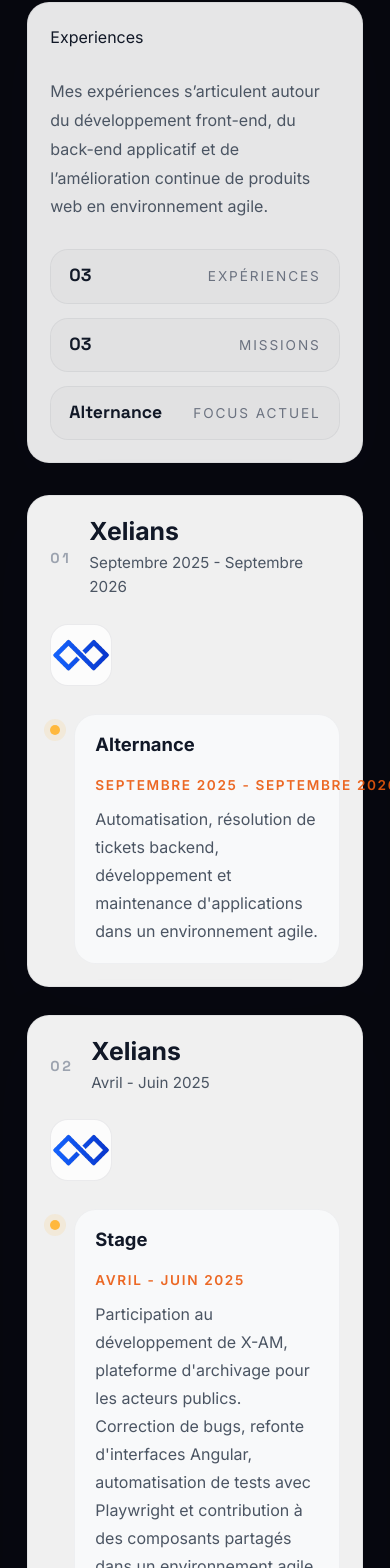
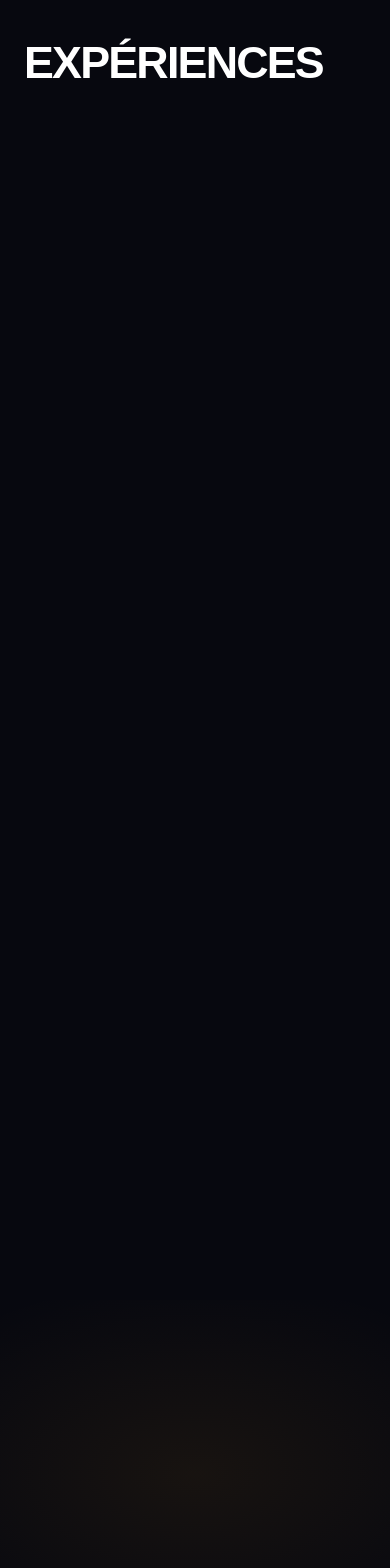
Before and after one commit to Athavv/aathavan-thevakumar, a React (Vite) app: page / in a window 390 px wide. Shown: the part 7199-8767 px from the top of the page. Built offline with nearby package versions, Linux system fonts and the light colour scheme.

Commit message:
feat: redesign Experience editorial cards and Contact with oversized title + magnetic email

```diff
--- a/src/components/sections/Contact.tsx
+++ b/src/components/sections/Contact.tsx
@@ -1,43 +1,99 @@
-import BlurIn from "../animations/BlurIn.tsx";
+import { useLayoutEffect, useRef } from "react";
+import { gsap } from "gsap";
+import { ScrollTrigger } from "gsap/ScrollTrigger";
 
 export default function Contact() {
+  const sectionRef = useRef<HTMLElement | null>(null);
+  const emailRef   = useRef<HTMLAnchorElement | null>(null);
+
+  useLayoutEffect(() => {
+    const ctx = gsap.context(() => {
+      const section = sectionRef.current;
+      const email   = emailRef.current;
+      if (!section) return;
+
+      gsap.fromTo(
+        section.querySelectorAll<HTMLElement>(".contact-title"),
+        { yPercent: 110 },
+        {
+          yPercent: 0, duration: 0.9, stagger: 0.1, ease: "expo.out",
+          scrollTrigger: { trigger: section, start: "top 80%", toggleActions: "play none none none" },
+        }
+      );
+
+      gsap.fromTo(
+        [section.querySelector(".contact-email-wrap"), section.querySelector(".contact-socials")],
+        { y: 30, opacity: 0 },
+        {
+          y: 0, opacity: 1, duration: 0.7, stagger: 0.12, ease: "power2.out",
+          scrollTrigger: { trigger: section, start: "top 70%", toggleActions: "play none none none" },
+        }
+      );
+
+      if (email) {
+        const handleMove = (e: MouseEvent) => {
+          const rect = email.getBoundingClientRect();
+          const dx = (e.clientX - (rect.left + rect.width / 2)) * 0.25;
+          const dy = (e.clientY - (rect.top + rect.height / 2)) * 0.25;
+          gsap.to(email, { x: dx, y: dy, duration: 0.3, ease: "power2.out" });
+        };
+        const handleLeave = () => {
+          gsap.to(email, { x: 0, y: 0, duration: 0.5, ease: "elastic.out(1,0.5)" });
+        };
+        email.addEventListener("mousemove", handleMove);
+        email.addEventListener("mouseleave", handleLeave);
+        return () => {
+          email.removeEventListener("mousemove", handleMove);
+          email.removeEventListener("mouseleave", handleLeave);
+        };
+      }
+    }, sectionRef);
+
+    return () => ctx.revert();
+  }, []);
+
   return (
-    <section id="contact" className="contact-section">
-      <div className="max-w-[1100px] mx-auto w-full contact-container">
-        <BlurIn delay={0.2}>
-          <h2 className="section-title">Contact me</h2>
-        </BlurIn>
+    <section ref={sectionRef} id="contact" className="contact-section">
+      <div className="contact-inner">
+        <div>
+          <div className="contact-title-wrap">
+            <span className="contact-title">Travaillons</span>
+          </div>
+          <div className="contact-title-wrap">
+            <span className="contact-title">Ensemble</span>
+          </div>
+        </div>
 
-        <BlurIn delay={0.4}>
-          <div className="infos-contact">
-            <a href="mailto:aathavanthevakumar@gmail.com" id="mail">
+        <div className="contact-email-wrap">
+          <a
+            ref={emailRef}
+            href="mailto:aathavanthevakumar@gmail.com"
+            className="contact-email"
+          >
             aathavanthevakumar@gmail.com
           </a>
+        </div>
 
-            <ul>
-              <li>
+        <div className="contact-socials">
           <a
             href="https://www.linkedin.com/in/aathavanthevakumar/"
             target="_blank"
             rel="noopener noreferrer"
-                  aria-label="LinkedIn"
+            className="contact-social-btn"
           >
-                  <img src="/logos/linkedin.svg" alt="LinkedIn" />
+            <img src="/logos/linkedin.svg" alt="" aria-hidden="true" />
+            LinkedIn
           </a>
-              </li>
-              <li>
           <a
             href="https://github.com/Athavv"
             target="_blank"
             rel="noopener noreferrer"
-                  aria-label="GitHub"
+            className="contact-social-btn"
           >
-                  <img src="/logos/github.svg" alt="GitHub" />
+            <img src="/logos/github.svg" alt="" aria-hidden="true" />
+            GitHub
           </a>
-              </li>
-            </ul>
         </div>
-        </BlurIn>
       </div>
     </section>
   );
--- a/src/components/sections/Experience.tsx
+++ b/src/components/sections/Experience.tsx
@@ -1,137 +1,79 @@
-import type { CSSProperties } from "react";
+import { useLayoutEffect, useRef } from "react";
+import { gsap } from "gsap";
+import { ScrollTrigger } from "gsap/ScrollTrigger";
 import experienceData from "../../data/experience.json";
-import BlurIn from "../animations/BlurIn.tsx";
 
-type ExperiencePosition = {
-  title: string;
-  period: string;
-  description: string;
-};
+type ExperiencePosition = { title: string; period: string; description: string };
+type ExperienceItem = { id: number; company: string; logo: string; positions: ExperiencePosition[] };
 
-type ExperienceItem = {
-  id: number;
-  company: string;
-  logo: string;
-  positions: ExperiencePosition[];
-  image?: string;
-  imageCaption?: string;
-};
-
-type ExperienceData = {
-  experiences: ExperienceItem[];
-};
+const experiences = (experienceData as { experiences: ExperienceItem[] }).experiences;
 
 export default function Experience() {
-  const typedData = experienceData as ExperienceData;
-  const experiences = typedData.experiences || [];
-  const totalRoles = experiences.reduce(
-    (count, experience) => count + experience.positions.length,
-    0,
-  );
-  const latestExperience = experiences[0];
+  const sectionRef = useRef<HTMLElement | null>(null);
+
+  useLayoutEffect(() => {
+    const ctx = gsap.context(() => {
+      const section = sectionRef.current;
+      if (!section) return;
+
+      gsap.fromTo(
+        section.querySelector(".experience-title"),
+        { y: 40, opacity: 0 },
+        {
+          y: 0, opacity: 1, duration: 0.8, ease: "power3.out",
+          scrollTrigger: { trigger: section, start: "top 82%", toggleActions: "play none none none" },
+        }
+      );
+
+      gsap.fromTo(
+        section.querySelectorAll(".experience-card"),
+        { y: 60, opacity: 0 },
+        {
+          y: 0, opacity: 1, duration: 0.75, stagger: 0.18, ease: "power2.out",
+          scrollTrigger: { trigger: section.querySelector(".experience-stack"), start: "top 85%", toggleActions: "play none none none" },
+        }
+      );
+    }, sectionRef);
+
+    return () => ctx.revert();
+  }, []);
 
   return (
-    <section id="experience" className="experience-section">
-      <div className="experience-shell">
-        <div className="experience-overview">
-          <BlurIn delay={0.2}>
-            <h2 className="section-title">Experiences</h2>
-          </BlurIn>
-
-          <p className="experience-intro">
-            Mes expériences s’articulent autour du développement front-end, du
-            back-end applicatif et de l’amélioration continue de produits web en
-            environnement agile.
-          </p>
-
-          <div className="experience-metrics">
-            <div className="experience-metric">
-              <span className="experience-metric-value">
-                {String(experiences.length).padStart(2, "0")}
-              </span>
-              <span className="experience-metric-label">expériences</span>
-            </div>
-            <div className="experience-metric">
-              <span className="experience-metric-value">
-                {String(totalRoles).padStart(2, "0")}
-              </span>
-              <span className="experience-metric-label">missions</span>
-            </div>
-            <div className="experience-metric">
-              <span className="experience-metric-value">
-                {latestExperience?.positions[0]?.title ?? "—"}
-              </span>
-              <span className="experience-metric-label">focus actuel</span>
-            </div>
-          </div>
-        </div>
+    <section ref={sectionRef} id="experience" className="experience-section">
+      <div className="experience-inner">
+        <h2 className="experience-title">Expériences</h2>
 
         <div className="experience-stack">
-          {experiences.map((experience, index) => (
-            <article
-              key={experience.id}
-              className="experience-card"
-              style={{ "--experience-index": index } as CSSProperties}
-            >
-              <div className="experience-card-top">
-                <div className="experience-card-heading">
-                  <span className="experience-card-index">
-                    {String(index + 1).padStart(2, "0")}
-                  </span>
-                  <div>
-                    <h3 className="experience-company">{experience.company}</h3>
-                    <p className="experience-company-caption">
-                      {experience.positions
-                        .map((position) => position.period)
-                        .join(" · ")}
-                    </p>
-                  </div>
-                </div>
+          {experiences.map((exp, index) => (
+            <article key={exp.id} className="experience-card">
+              <span className="experience-card-num" aria-hidden="true">
+                {String(index + 1).padStart(2, "0")}
+              </span>
 
+              <div className="experience-card-header">
+                <h3 className="experience-company">{exp.company}</h3>
                 <img
-                  src={experience.logo}
-                  alt={experience.company}
+                  src={exp.logo}
+                  alt={exp.company}
                   className="experience-logo"
-                  onError={(e) => {
-                    (e.currentTarget as HTMLImageElement).style.display =
-                      "none";
-                  }}
+                  onError={(e) => { (e.currentTarget as HTMLImageElement).style.display = "none"; }}
                 />
               </div>
 
               <div className="experience-roles">
-                {experience.positions.map((position, positionIndex) => (
-                  <div key={positionIndex} className="experience-role">
+                {exp.positions.map((pos, pi) => (
+                  <div key={pi} className="experience-role">
                     <div className="experience-role-marker" />
                     <div className="experience-role-body">
                       <div className="experience-role-header">
-                        <h4 className="experience-role-title">
-                          {position.title}
-                        </h4>
-                        <span className="experience-role-period">
-                          {position.period}
-                        </span>
+                        <h4 className="experience-role-title">{pos.title}</h4>
+                        <span className="experience-role-period">{pos.period}</span>
                       </div>
-                      <p className="experience-role-description">
-                        {position.description}
-                      </p>
+                      <p className="experience-role-description">{pos.description}</p>
                     </div>
                   </div>
                 ))}
               </div>
-
-              {experience.image && (
-                <div className="experience-visual">
-                  <div className="experience-visual-frame">
-                    <img src={experience.image} alt={experience.company} />
-                    {experience.imageCaption && (
-                      <div className="experience-visual-caption">
-                        {experience.imageCaption}
-                      </div>
-                    )}
-                  </div>
-                </div>
-              )}
             </article>
           ))}
         </div>
--- a/src/style/_contact.css
+++ b/src/style/_contact.css
@@ -1,94 +1,117 @@
 .contact-section {
   position: relative;
-  width: 100%;
-  padding: 0 clamp(24px, 7vw, 80px);
-  font-family: "Arial", sans-serif;
-  min-height: 70vh;
-  display: flex;
-  align-items: flex-start;
-  padding-top: 200px;
+  padding: 120px var(--px) 80px;
+  background: var(--bg);
+  text-align: center;
+  overflow: hidden;
 }
 
-.contact-section .section-title {
-  color: #111827;
+.contact-section::before {
+  content: "";
+  position: absolute;
+  top: 40%;
+  left: 50%;
+  transform: translate(-50%, -50%);
+  width: 700px;
+  height: 400px;
+  background: radial-gradient(ellipse, rgba(245,166,35,0.07) 0%, transparent 70%);
+  pointer-events: none;
 }
 
-.contact-container {
+.contact-inner {
+  position: relative;
+  z-index: 1;
+  max-width: var(--max-w);
+  margin: 0 auto;
   display: flex;
   flex-direction: column;
-  gap: 30px;
+  align-items: center;
+  gap: 40px;
 }
 
-.infos-contact {
-  display: flex;
-  justify-content: space-between;
-  align-items: center;
-  gap: 3rem;
-  width: 100%;
+.contact-title-wrap {
+  overflow: hidden;
 }
 
-#mail {
-  font-size: clamp(1.5rem, 3vw, 2.5rem);
-  color: #111827;
-  text-decoration: none;
-  font-weight: 300;
-  transition: color 0.3s ease;
+.contact-title {
+  font-family: "Clash Display", sans-serif;
+  font-weight: 700;
+  font-size: clamp(3rem, 8vw, 8rem);
+  text-transform: uppercase;
+  letter-spacing: -0.04em;
+  line-height: 0.9;
+  color: var(--fg);
+  display: block;
 }
 
-#mail:hover {
-  color: #a855f7;
+.contact-email-wrap {
+  position: relative;
+  display: inline-block;
 }
 
-.infos-contact ul {
-  display: flex;
-  align-items: center;
-  gap: 2rem;
-  list-style: none;
-  padding: 0;
-  margin: 0;
+.contact-email {
+  font-family: "Clash Display", sans-serif;
+  font-weight: 600;
+  font-size: clamp(1rem, 2.5vw, 1.8rem);
+  color: var(--fg);
+  text-decoration: none;
+  letter-spacing: -0.01em;
+  position: relative;
+  display: inline-block;
+  transition: color 0.2s;
 }
 
-.infos-contact ul a {
-  display: block;
+.contact-email::after {
+  content: "";
+  position: absolute;
+  bottom: -3px;
+  left: 0;
+  right: 0;
+  height: 1px;
+  background: var(--accent-a);
+  transform: scaleX(0);
+  transform-origin: left;
   transition: transform 0.3s ease;
 }
 
-.infos-contact ul a:hover {
-  transform: scale(1.1);
+.contact-email:hover { color: var(--accent-a); }
+.contact-email:hover::after { transform: scaleX(1); }
+
+.contact-socials {
+  display: flex;
+  align-items: center;
+  gap: 12px;
 }
 
-.infos-contact ul img {
-  width: 50px;
-  height: 50px;
-  display: block;
-  filter: brightness(0);
-  transition:
-    transform 0.3s ease,
-    filter 0.3s ease,
-    opacity 0.3s ease;
-  opacity: 0.9;
+.contact-social-btn {
+  display: inline-flex;
+  align-items: center;
+  gap: 8px;
+  padding: 10px 20px;
+  border-radius: 9999px;
+  border: 1px solid var(--border);
+  font-family: "JetBrains Mono", monospace;
+  font-size: 0.75rem;
+  letter-spacing: 0.08em;
+  text-transform: uppercase;
+  color: rgba(255,255,255,0.65);
+  text-decoration: none;
+  transition: border-color 0.25s, color 0.25s, background 0.25s, transform 0.2s;
 }
 
-.infos-contact ul a:hover img {
-  transform: scale(1.08) translateY(-2px);
-  opacity: 1;
-  filter: brightness(0);
+.contact-social-btn:hover {
+  border-color: rgba(255,255,255,0.2);
+  color: var(--fg);
+  background: rgba(255,255,255,0.05);
+  transform: translateY(-2px);
 }
 
-@media screen and (max-width: 768px) {
-  .infos-contact {
-    flex-direction: column;
-    align-items: flex-start;
-    gap: 2rem;
-  }
-  #mail {
-    font-size: clamp(1.5rem, 6vw, 2.5rem);
-  }
-  .infos-contact ul {
-    gap: 1.5rem;
-  }
-  .infos-contact ul img {
-    width: 40px;
-    height: 40px;
-  }
+.contact-social-btn img {
+  width: 16px;
+  height: 16px;
+  filter: brightness(0) invert(1) !important;
+  opacity: 0.65;
+  transition: opacity 0.25s;
 }
+
+.contact-social-btn:hover img { opacity: 1; }
--- a/src/style/_experience.css
+++ b/src/style/_experience.css
@@ -1,284 +1,137 @@
 .experience-section {
-  position: relative;
-  width: 100%;
-  min-height: 100vh;
-  padding: 6rem clamp(24px, 7vw, 80px) 5rem;
+  padding: 120px var(--px);
+  background: var(--bg);
 }
 
-.experience-section .section-title {
-  color: #111827;
+.experience-inner {
+  max-width: var(--max-w);
+  margin: 0 auto;
 }
 
-.experience-shell {
-  max-width: 1250px;
-  margin: 0 auto;
-  display: grid;
-  grid-template-columns: minmax(280px, 360px) minmax(0, 1fr);
-  gap: 32px;
-  align-items: start;
-}
-
-.experience-overview {
-  position: sticky;
-  top: 118px;
-  display: flex;
-  flex-direction: column;
-  gap: 28px;
-  padding: 32px 28px;
-  border-radius: 28px;
-  background: rgba(255, 255, 255, 0.9);
-  border: 1px solid rgba(15, 23, 42, 0.06);
-  box-shadow: 0 20px 70px rgba(15, 23, 42, 0.08);
-}
-
-.experience-intro {
-  color: #4b5563;
-  font-size: 1rem;
-  line-height: 1.8;
-}
-
-.experience-metrics {
-  display: grid;
-  gap: 14px;
-}
-
-.experience-metric {
-  display: flex;
-  align-items: baseline;
-  justify-content: space-between;
-  gap: 16px;
-  padding: 16px 18px;
-  border-radius: 18px;
-  background: rgba(15, 23, 42, 0.02);
-  border: 1px solid rgba(15, 23, 42, 0.05);
-}
-
-.experience-metric-value {
-  color: #111827;
-  font-family: "Space Grotesk", sans-serif;
-  font-size: clamp(1.1rem, 2vw, 1.8rem);
+.experience-title {
+  font-family: "Clash Display", sans-serif;
   font-weight: 700;
-  line-height: 1.1;
-}
-
-.experience-metric-label {
-  color: #6b7280;
-  font-size: 0.85rem;
+  font-size: clamp(2.8rem, 5vw, 5rem);
   text-transform: uppercase;
-  letter-spacing: 0.14em;
-  white-space: nowrap;
+  letter-spacing: -0.04em;
+  line-height: 0.9;
+  color: var(--fg);
+  margin-bottom: 72px;
 }
 
 .experience-stack {
   display: flex;
   flex-direction: column;
-  gap: 28px;
+  gap: 2px;
+  max-width: 860px;
 }
 
 .experience-card {
-  position: sticky;
-  top: calc(118px + (var(--experience-index) * 22px));
-  padding: 30px;
-  border-radius: 28px;
-  background: rgba(255, 255, 255, 0.94);
-  border: 1px solid rgba(15, 23, 42, 0.06);
-  box-shadow: 0 22px 70px rgba(15, 23, 42, 0.09);
+  position: relative;
+  background: var(--surface-1);
+  border: 1px solid var(--border);
+  border-radius: 20px;
+  padding: 36px 40px;
+  overflow: hidden;
+  transition: border-color 0.3s;
 }
 
-.experience-card-top {
+.experience-card:hover {
+  border-color: rgba(123,92,240,0.2);
+}
+
+.experience-card-num {
+  position: absolute;
+  top: -10px;
+  right: 24px;
+  font-family: "Clash Display", sans-serif;
+  font-weight: 700;
+  font-size: 7rem;
+  color: rgba(255,255,255,0.03);
+  line-height: 1;
+  pointer-events: none;
+  user-select: none;
+  letter-spacing: -0.04em;
+}
+
+.experience-card-header {
   display: flex;
   align-items: center;
   justify-content: space-between;
-  gap: 24px;
+  gap: 20px;
   margin-bottom: 28px;
 }
 
-.experience-card-heading {
-  display: flex;
-  align-items: center;
-  gap: 18px;
-  min-width: 0;
-}
-
-.experience-card-index {
-  color: #9ca3af;
-  font-family: "Space Grotesk", sans-serif;
-  font-size: 0.9rem;
+.experience-company {
+  font-family: "Clash Display", sans-serif;
   font-weight: 700;
-  letter-spacing: 0.18em;
-}
-
-.experience-company {
-  color: #111827;
-  font-size: clamp(1.5rem, 3vw, 2.2rem);
-  font-weight: 700;
-  line-height: 1.08;
-}
-
-.experience-company-caption {
-  margin-top: 6px;
-  color: #4b5563;
-  font-size: 0.95rem;
-  line-height: 1.6;
+  font-size: 1.4rem;
+  text-transform: uppercase;
+  letter-spacing: -0.02em;
+  color: var(--fg);
 }
 
 .experience-logo {
-  width: 62px;
-  height: 62px;
-  object-fit: cover;
-  border-radius: 18px;
-  border: 1px solid rgba(15, 23, 42, 0.08);
-  background: rgba(255, 255, 255, 0.8);
+  width: 48px;
+  height: 48px;
+  object-fit: contain;
+  filter: brightness(0) invert(1) !important;
+  opacity: 0.7;
   flex-shrink: 0;
 }
 
 .experience-roles {
-  display: grid;
-  gap: 18px;
+  display: flex;
+  flex-direction: column;
+  gap: 20px;
 }
 
 .experience-role {
-  display: grid;
-  grid-template-columns: 14px minmax(0, 1fr);
-  gap: 18px;
+  display: flex;
+  gap: 16px;
+  align-items: flex-start;
 }
 
 .experience-role-marker {
-  width: 14px;
-  height: 14px;
-  margin-top: 9px;
-  border-radius: 9999px;
-  background: rgba(255, 180, 50, 0.95);
-  box-shadow: 0 0 0 6px rgba(255, 180, 50, 0.12);
+  width: 8px;
+  height: 8px;
+  border-radius: 50%;
+  background: var(--accent-v);
+  margin-top: 7px;
+  flex-shrink: 0;
 }
 
 .experience-role-body {
-  padding: 18px 20px;
-  border-radius: 22px;
-  background: rgba(249, 250, 251, 0.9);
-  border: 1px solid rgba(15, 23, 42, 0.04);
+  display: flex;
+  flex-direction: column;
+  gap: 6px;
 }
 
 .experience-role-header {
   display: flex;
-  align-items: baseline;
-  justify-content: space-between;
-  gap: 18px;
-  margin-bottom: 10px;
+  align-items: center;
+  gap: 12px;
+  flex-wrap: wrap;
 }
 
 .experience-role-title {
-  color: #111827;
-  font-size: 1.15rem;
-  font-weight: 700;
-  line-height: 1.3;
+  font-family: "Clash Display", sans-serif;
+  font-weight: 600;
+  font-size: 0.95rem;
+  text-transform: uppercase;
+  letter-spacing: 0.04em;
+  color: var(--fg);
 }
 
 .experience-role-period {
-  color: rgba(234, 88, 12, 0.9);
-  font-size: 0.85rem;
-  font-weight: 600;
-  letter-spacing: 0.12em;
-  text-transform: uppercase;
-  white-space: nowrap;
+  font-family: "JetBrains Mono", monospace;
+  font-size: 0.7rem;
+  color: var(--accent-a);
+  letter-spacing: 0.08em;
 }
 
 .experience-role-description {
-  color: #4b5563;
-  font-size: 1rem;
-  line-height: 1.75;
+  font-size: 0.9rem;
+  line-height: 1.65;
+  color: var(--fg-muted);
 }
-
-.experience-visual {
-  margin-top: 26px;
-  display: flex;
-  justify-content: flex-end;
-}
-
-.experience-visual-frame {
-  width: min(100%, 320px);
-  aspect-ratio: 4 / 5;
-  border-radius: 24px;
-  overflow: hidden;
-  border: 1px solid rgba(255, 255, 255, 0.1);
-  box-shadow: 0 20px 50px rgba(0, 0, 0, 0.28);
-  position: relative;
-  transform: rotate(3deg);
-}
-
-.experience-visual-frame img {
-  width: 100%;
-  height: 100%;
-  object-fit: cover;
-}
-
-.experience-visual-caption {
-  position: absolute;
-  left: 0;
-  right: 0;
-  bottom: 0;
-  padding: 12px 14px;
-  background: rgba(15, 23, 42, 0.82);
-  color: #f9fafb;
-  font-size: 0.88rem;
-  line-height: 1.5;
-  backdrop-filter: blur(10px);
-}
-
-@media screen and (max-width: 1080px) {
-  .experience-shell {
-    grid-template-columns: 1fr;
-  }
-
-  .experience-overview {
-    position: relative;
-    top: auto;
-  }
-
-  .experience-card {
-    position: relative;
-    top: auto;
-  }
-}
-
-@media screen and (max-width: 768px) {
-  .experience-section {
-    padding-top: 5rem;
-  }
-
-  .experience-overview,
-  .experience-card {
-    padding: 22px;
-    border-radius: 22px;
-  }
-
-  .experience-card-top,
-  .experience-role-header {
-    flex-direction: column;
-    align-items: flex-start;
-  }
-
-  .experience-company {
-    font-size: 1.55rem;
-  }
-
-  .experience-role {
-    grid-template-columns: 10px minmax(0, 1fr);
-    gap: 14px;
-  }
-
-  .experience-role-marker {
-    width: 10px;
-    height: 10px;
-    margin-top: 11px;
-  }
-
-  .experience-visual {
-    justify-content: center;
-  }
-
-  .experience-visual-frame {
-    width: min(100%, 260px);
-    transform: rotate(0deg);
-  }
-}
```
Lines whose indentation alone changed are shown as unchanged.
